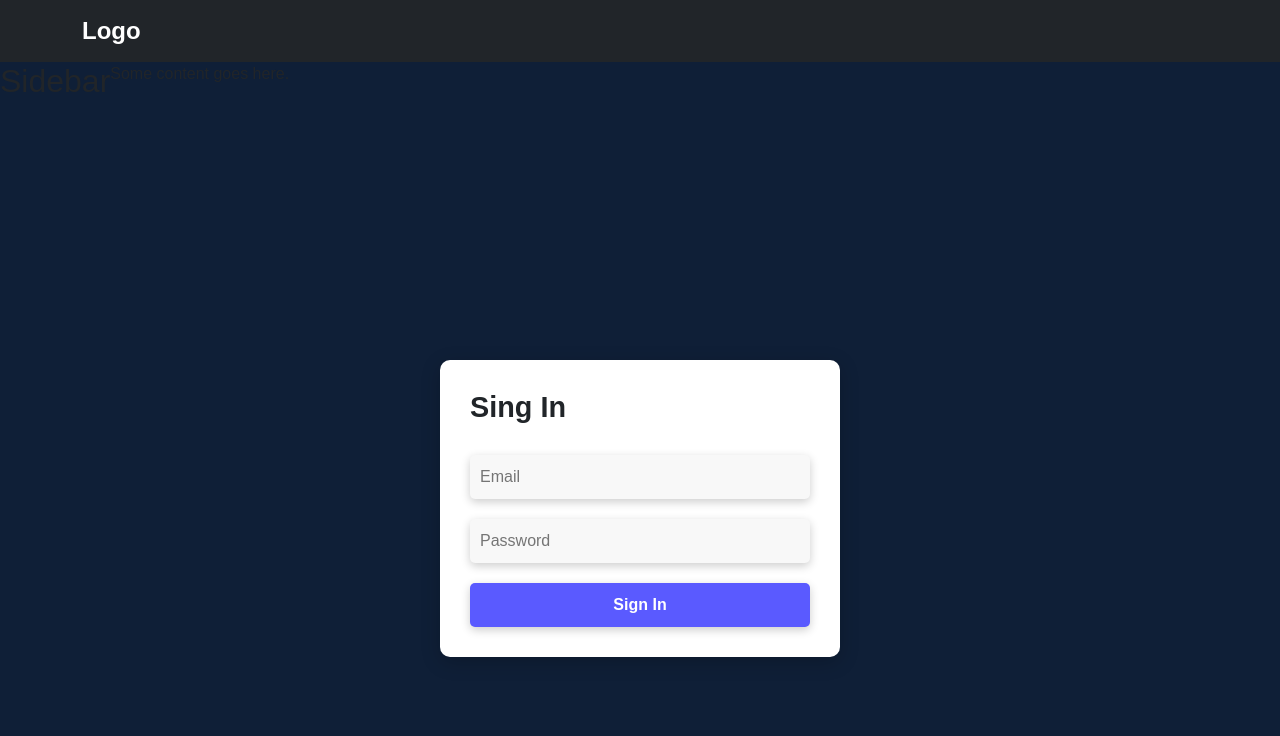
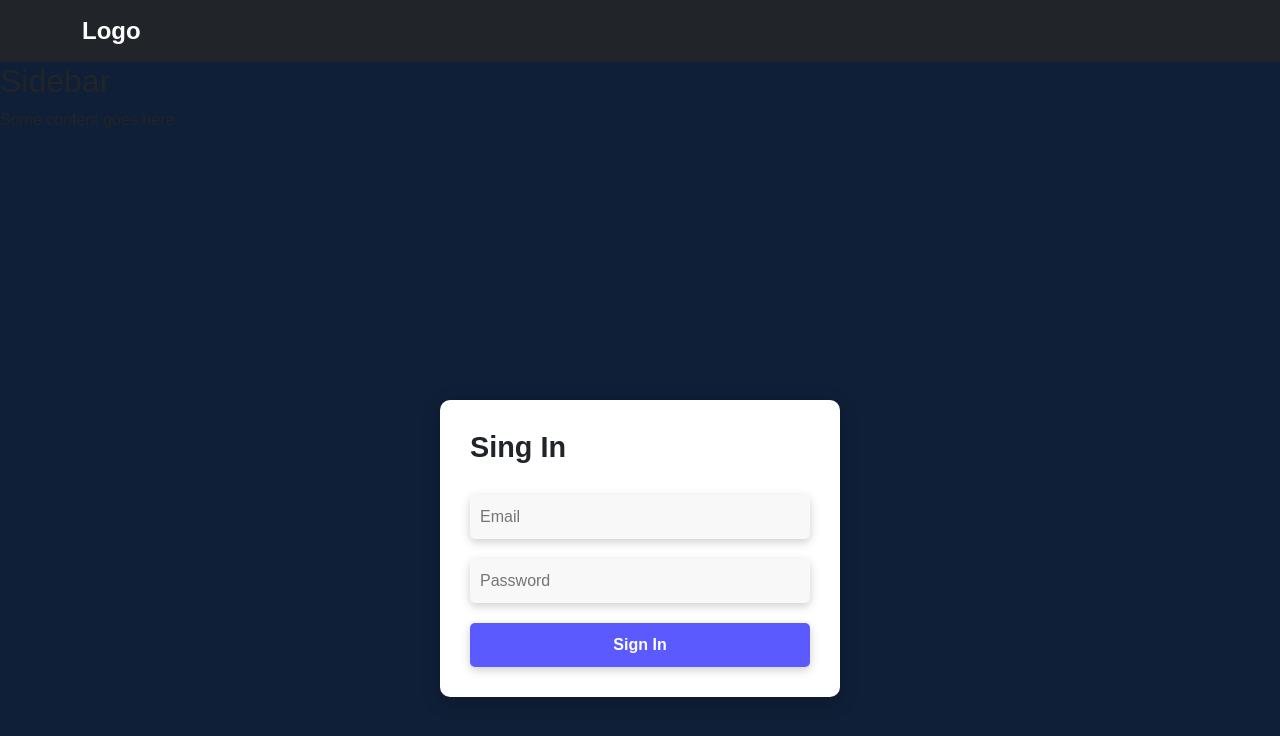
Before and after one commit to unholydisaster/my-markdown, a Next.js app: page /login in a window 1280 px wide. Shown: the top 736 px of the page. Built offline with nearby package versions, Linux system fonts and the light colour scheme.

Commit message:
changesv3.1

```diff
--- a/src/styles/Navbar/Sidebar.js
+++ b/src/styles/Navbar/Sidebar.js
@@ -1,15 +1,10 @@
 import styled from 'styled-components';
 
 const SidebarContainer = styled.div`
-    display: flex;
-    flex-flow: row nowrap;
-
-  @media (max-width: 768px) {
-    display: ${({open}) => open ? 'flex' : 'none'};
-    flex-flow: column nowrap;
+@media (max-width: 768px) {
     width: 90vw;
     height:100vh;
-    position: fixed;
+    position:relative;
     top:70px;
     left: 0;
     background-color: #fff;
@@ -21,7 +16,7 @@ const SidebarContainer = styled.div`
 
 const Sidebar = ({ open }) => {
   return (
-    <SidebarContainer isOpen={open}>
+    <SidebarContainer open={open}>
       <h2>Sidebar</h2>
       <p>Some content goes here.</p>
     </SidebarContainer>
```
